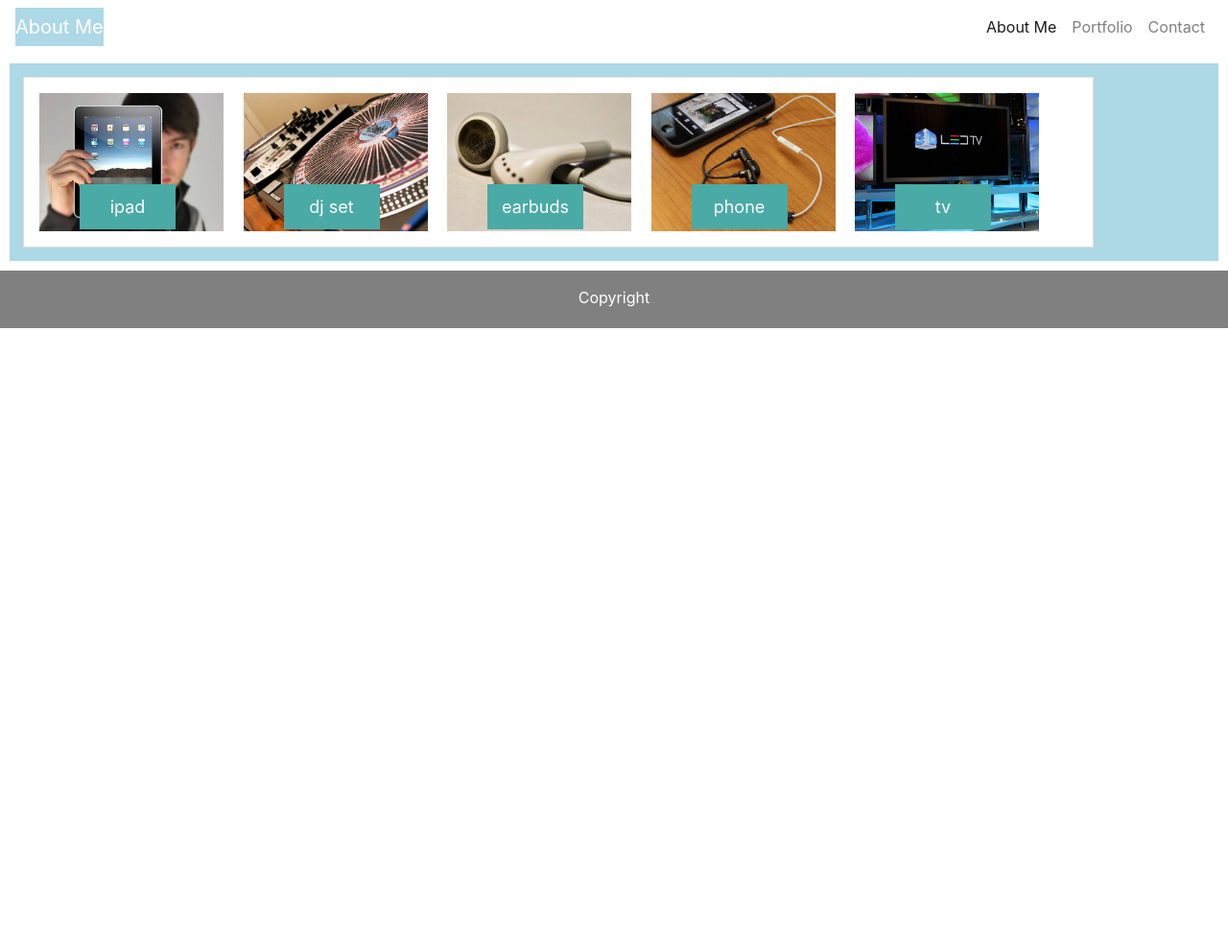
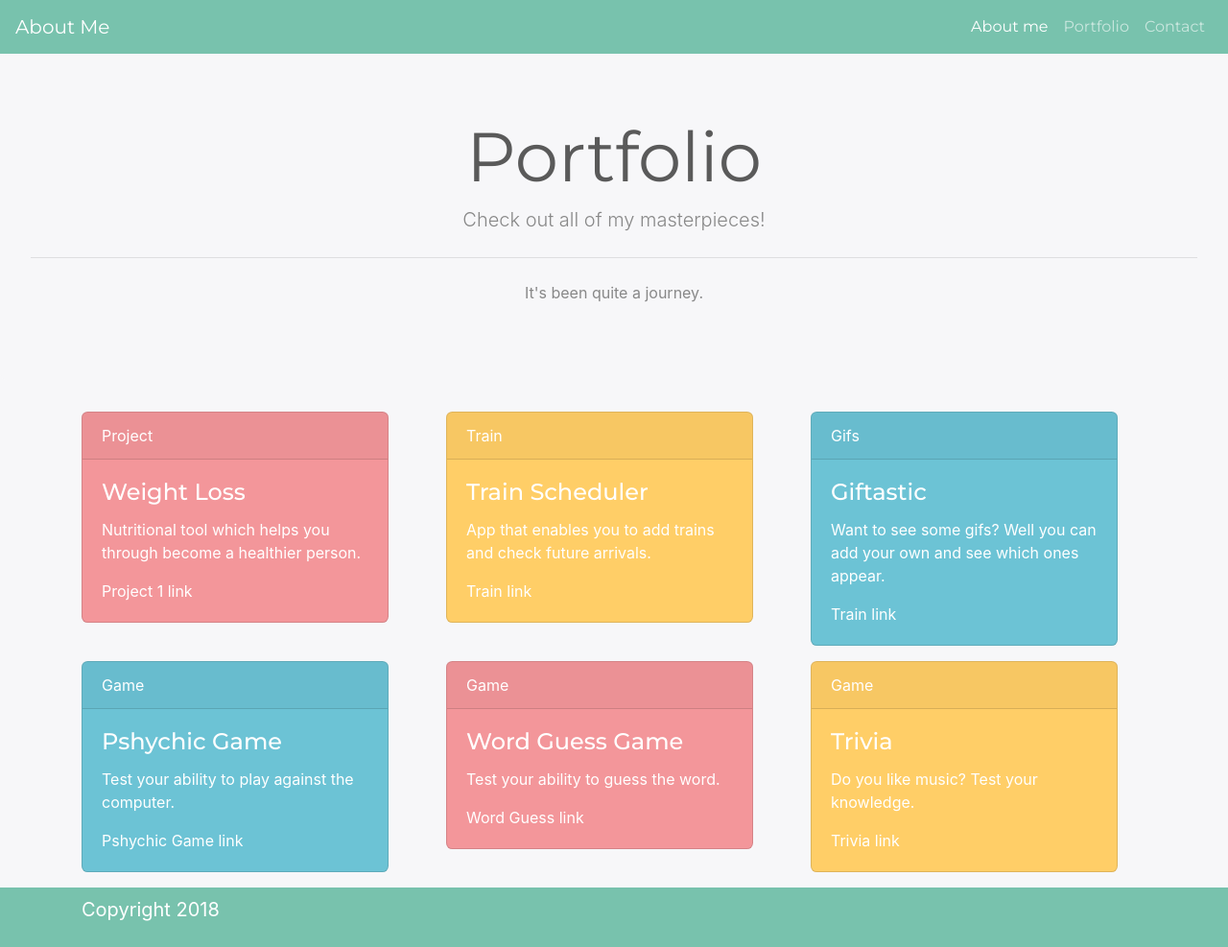
Before and after one commit to anacg86/Bootstrap-Portfolio, a plain HTML site: page portfolio.html in a window 1280 px wide. Shown: the whole page at 96% size. Before the commit the page ends 800 px from the top, so only its background shows below. Drawn offline with nearby package versions, Linux system fonts and the light colour scheme.

Commit message:
portfolio updated

```diff
--- a/portfolio.html
+++ b/portfolio.html
@@ -5,31 +5,34 @@
     <meta charset="UTF-8">
     <meta name="viewport" content="width=device-width, initial-scale=1.0">
     <meta http-equiv="X-UA-Compatible" content="ie=edge">
-    <link rel="stylesheet" href="https://stackpath.bootstrapcdn.com/bootstrap/4.1.3/css/bootstrap.min.css" integrity="sha384-MCw98/SFnGE8fJT3GXwEOngsV7Zt27NXFoaoApmYm81iuXoPkFOJwJ8ERdknLPMO"
+    <!--Bootstrap Link-->
+    <link href="https://stackpath.bootstrapcdn.com/bootswatch/4.1.3/minty/bootstrap.min.css" rel="stylesheet" integrity="sha384-Qt9Hug5NfnQDGMoaQYXN1+PiQvda7poO7/5k4qAmMN6evu0oDFMJTyjqaoTGHdqf"
         crossorigin="anonymous">
+
     <link rel="stylesheet" type="text/css" href="style.css">
 
 
-    <title>About Me</title>
+    <title>Portfolio</title>
 
 
 </head>
 
 <body>
-
-    <nav class="navbar navbar-expand-lg navbar-light " style="background-color: white" ;>
-        <a class="navbar-brand" href="#" style="background-color: lightblue;">About Me</a>
-        <button class="navbar-toggler" type="button" data-toggle="collapse" data-target="#navbarNav" aria-controls="navbarNav"
+    <!--Navbar-->
+    <nav class="navbar navbar-expand-lg navbar-dark bg-primary">
+        <a class="navbar-brand" href="#">About Me</a>
+        <button class="navbar-toggler" type="button" data-toggle="collapse" data-target="#navbarColor01" aria-controls="navbarColor01"
             aria-expanded="false" aria-label="Toggle navigation">
             <span class="navbar-toggler-icon"></span>
         </button>
-        <div class="collapse navbar-collapse flex-md-row-reverse" id="navbarNav">
-            <ul class="navbar-nav">
+
+        <div class="collapse navbar-collapse" id="navbarColor01">
+            <ul class="navbar-nav ml-auto">
                 <li class="nav-item active">
-                    <a class="nav-link" href="index.html">About Me</a>
+                    <a class="nav-link" href="index.html">About me </a>
                 </li>
                 <li class="nav-item">
-                    <a class="nav-link" href="#">Portfolio<span class="sr-only">(current)</a>
+                    <a class="nav-link" href="#">Portfolio<span class="sr-only">(current)</span></a>
                 </li>
                 <li class="nav-item">
                     <a class="nav-link" href="contact.html">Contact</a>
@@ -38,49 +41,94 @@
         </div>
     </nav>
 
-    <div class="lightblue">
-    <div class="allpics m-1 p-1">
+
+    <div class="jumbotron">
+        <h1 class="display-3" style="text-align: center">Portfolio</h1>
+        <p class="lead" style="text-align: center">Check out all of my masterpieces!</p>
+        <hr class="my-4">
+        <p style="text-align: center">It's been quite a journey.</p>
+    </div>
+
+
+    <div class="container">
         <div class="row">
-            <div class="col-md-12 m-1">
-                <div class="fotosgen">
-                    <img src="images/technics-q-c-640-480-1.jpg" class="rounded m-1 p-1" alt="example 3" width="200px">
-                    <p class="msg">ipad</p>
+            <div class="col-md-4">
+                <div class="card text-white bg-dark mb-3" style="max-width: 20rem;">
+                    <div class="card-header">Project </div>
+                    <div class="card-body">
+                        <h4 class="card-title">Weight Loss</h4>
+                        <p class="card-text">Nutritional tool which helps you through become a healthier person.</p>
+                        <a href="https://anacg86.github.io/project1/" target="_blank" class="white">Project 1 link</a>
+                    </div>
                 </div>
-                <div class="fotosgen">
-                    <img src="images/technics-q-c-640-480-2.jpg" class="rounded m-1 p-1" alt="example 3" width="200px">
-                    <p class="msg">dj set</p>
+            </div>
+            <div class="col-md-4">
+                <div class="card text-white bg-warning mb-3" style="max-width: 20rem;">
+                    <div class="card-header">Train</div>
+                    <div class="card-body">
+                        <h4 class="card-title">Train Scheduler</h4>
+                        <p class="card-text">App that enables you to add trains and check future arrivals.</p>
+                        <a href="https://anacg86.github.io/Train-Scheduler/" target="_blank" class="white">Train link</a>
+                    </div>
                 </div>
-                <div class="fotosgen">
-                    <img src="images/technics-q-c-640-480-5.jpg" class="rounded m-1 p-1" alt="example 3" width="200px">
-                    <p class="msg">earbuds</p>
-                </div>
-                <div class="fotosgen">
-                    <img src="images/technics-q-c-640-480-7.jpg" class="rounded m-1 p-1" alt="example 4" width="200px">
-                    <p class="msg">phone</p>
-                </div>
-                <div class="fotosgen">
-                    <img src="images/technics-q-c-640-480-9.jpg" class="rounded m-1 p-1" alt="example 3" width="200px">
-                    <p class="msg">tv</p>
+            </div>
+            <div class="col-md-4">
+                <div class="card text-white bg-info mb-3" style="max-width: 20rem;">
+                    <div class="card-header">Gifs</div>
+                    <div class="card-body">
+                        <h4 class="card-title">Giftastic</h4>
+                        <p class="card-text">Want to see some gifs? Well you can add your own and see which ones
+                            appear. </p>
+                        <a href="https://anacg86.github.io/giftastic/" target="_blank" class="white">Train link</a>
+                    </div>
                 </div>
             </div>
         </div>
     </div>
-</div>
+    <div class="container">
+        <div class="row">
+            <div class="col-md-4">
+                <div class="card text-white bg-info mb-3" style="max-width: 20rem;">
+                    <div class="card-header">Game</div>
+                    <div class="card-body">
+                        <h4 class="card-title">Pshychic Game</h4>
+                        <p class="card-text">Test your ability to play against the computer.</p>
+                        <a href="https://anacg86.github.io/Psychic-Game/" target="_blank" class="white">Pshychic Game link</a>
+                    </div>
+                </div>
+            </div>
+            <div class="col-md-4">
+                <div class="card text-white bg-dark mb-3" style="max-width: 20rem;">
+                    <div class="card-header">Game </div>
+                    <div class="card-body">
+                        <h4 class="card-title">Word Guess Game</h4>
+                        <p class="card-text">Test your ability to guess the word.</p>
+                        <a href="https://anacg86.github.io/Word-Guess-Game/" target="_blank" class="white">Word Guess link</a>
+                    </div>
+                </div>
+            </div>
+            <div class="col-md-4">
+                <div class="card text-white bg-warning mb-3" style="max-width: 20rem;">
+                    <div class="card-header">Game</div>
+                    <div class="card-body">
+                        <h4 class="card-title">Trivia</h4>
+                        <p class="card-text">Do you like music? Test your knowledge.</p>
+                        <a href="https://anacg86.github.io/TriviaGame/" target="_blank" class="white">Trivia link</a>
+                    </div>
+                </div>
+            </div>
+        </div>
+    </div>
 
 
 
-    <footer class="text-muted" style="background-color:grey" ;>
+
+</body>
+<!--footer-->
+<nav class="navbar navbar-expand-lg navbar-dark bg-primary">
         <div class="container">
-            <p style="color:white">Copyright</p>
+        <p id="copyright">Copyright 2018</p>
         </div>
-    </footer>
-
-    <script src="https://code.jquery.com/jquery-3.3.1.slim.min.js" integrity="sha384-q8i/X+965DzO0rT7abK41JStQIAqVgRVzpbzo5smXKp4YfRvH+8abtTE1Pi6jizo"
-        crossorigin="anonymous"></script>
-    <script src="https://cdnjs.cloudflare.com/ajax/libs/popper.js/1.14.3/umd/popper.min.js" integrity="sha384-ZMP7rVo3mIykV+2+9J3UJ46jBk0WLaUAdn689aCwoqbBJiSnjAK/l8WvCWPIPm49"
-        crossorigin="anonymous"></script>
-    <script src="https://stackpath.bootstrapcdn.com/bootstrap/4.1.3/js/bootstrap.min.js" integrity="sha384-ChfqqxuZUCnJSK3+MXmPNIyE6ZbWh2IMqE241rYiqJxyMiZ6OW/JmZQ5stwEULTy"
-        crossorigin="anonymous"></script>
-</body>
+      </nav>
 
 </html>
--- a/style.css
+++ b/style.css
@@ -1,57 +1,24 @@
-
-.nav-link {
-    text-align: right;
+.white {
+  color:white;
 }
 
-footer {
-  padding-top: 1rem;
-  padding-bottom: 1rem;
-  background-color: #e3f2fd;
-  text-align: center;
+#me{
+  background-color: #78C2AD;
+  color: white;
 }
 
-footer p {
-  margin-bottom: .25rem;
+.navbar-toggleable-md, .navbar-collapse {
+  -webkit-justify-content: flex-end;
+  justify-content: flex-end;
 }
 
-.fotosgen{
-  position: relative;
-  display: inline-block;
-  margin:  auto;
+body {
+  background-color: #f7f7f9;
 }
 
-
-.msg {
-  position: absolute;
-  left: 50px;
-  bottom: 10px;
-  margin: 0 auto;
-  padding: 10px 0;
-  background: #4aaaa5;
-  color: white;
-  font-size: 18px;
-  width: 100px;
-  text-align: center;
+#copyright {
+  text-align: right;
+  color:white;
+  font-family: -apple-system, BlinkMacSystemFont, 'Segoe UI', Roboto, Oxygen, Ubuntu, Cantarell, 'Open Sans', 'Helvetica Neue', sans-serif;
+  font-size: 20px;
 }
-
-.allpics {
-  width: 90%;
-  padding: 10px;
-  margin: 20px auto;
-  border: 1px solid #dddddd;
-  background: white;
-}
-
-
-.lightblue {
-  background-color: lightblue;
-  margin: 10px;
-  padding: 10px;
-}
-
-.rec {
-  background: white;
-}
-
-.navbar-light .navbar-brand {
-  color: white;
```
Also changed, not shown: contact.html (+37 -45 lines), index.html (+67 -31 lines), images/Nutritionist.jpg (added), images/coding.jpg (added), images/me - Copy.png (added), images/me.png (added), images/teaching.jpg (added).
